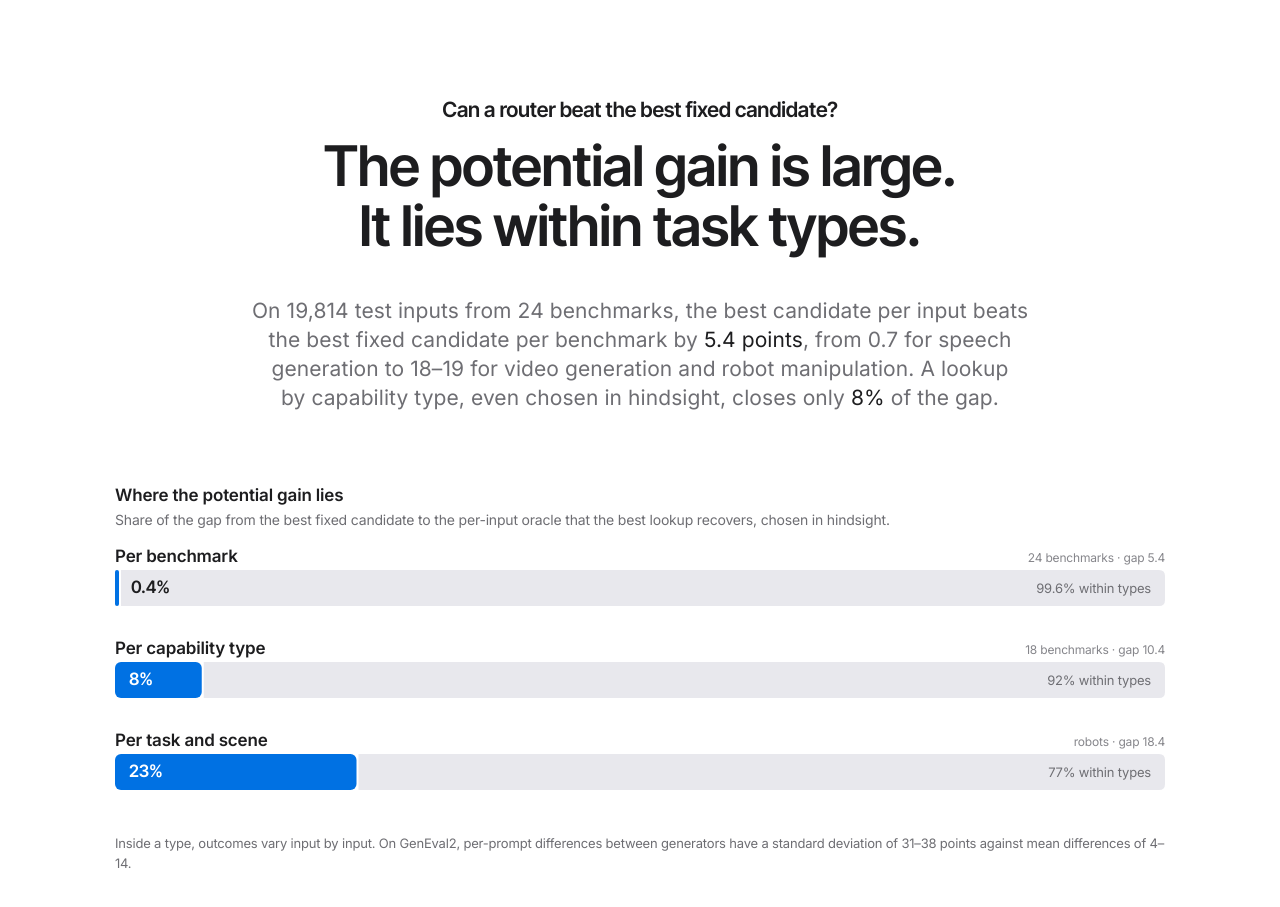
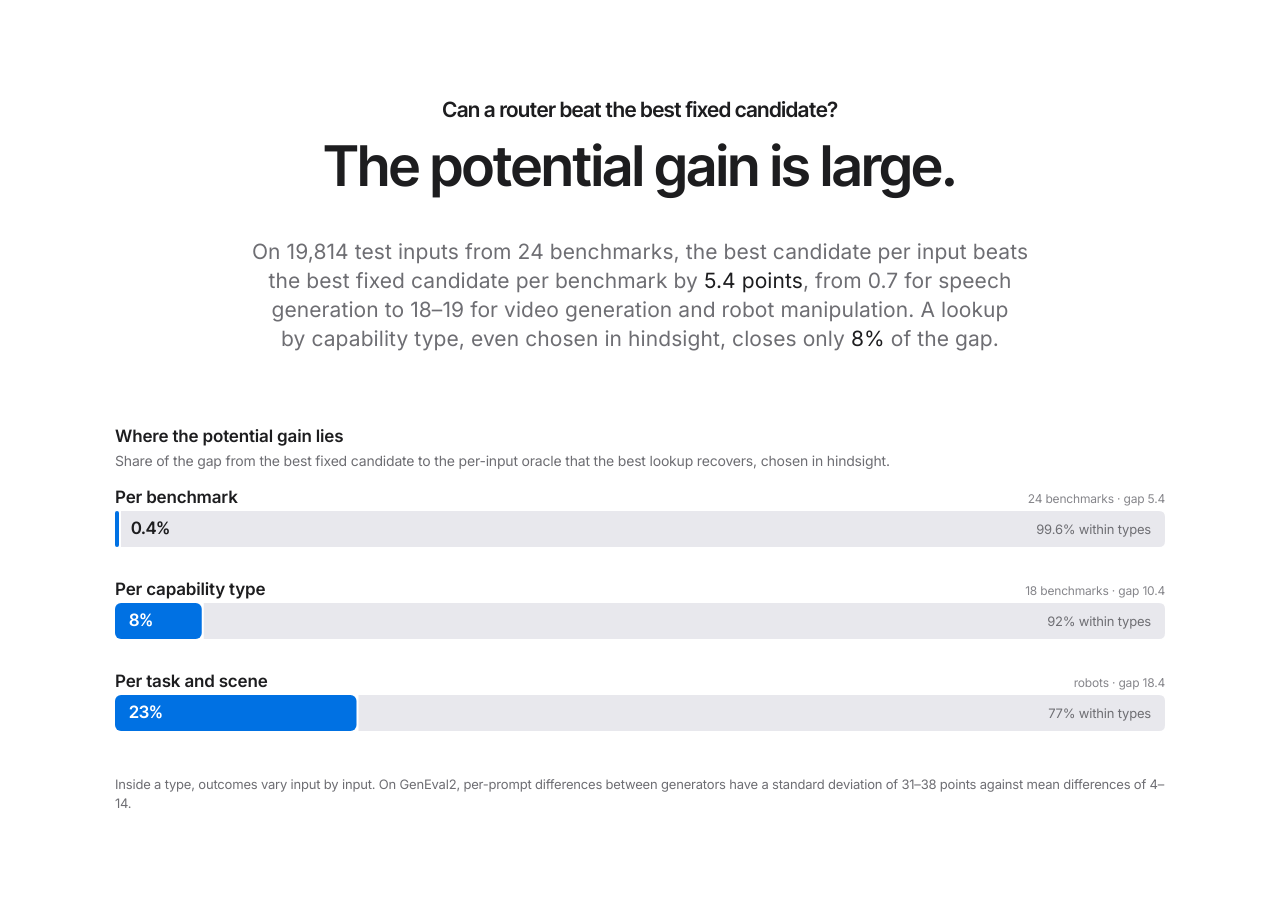
Before and after one commit to mikeeeeeeeeeeeeee/RouteAnything, a React (Vite) app: page / in a window 1280 px wide. Shown: the part 3220-4127 px from the top of the page. Built offline with nearby package versions, Linux system fonts and the light colour scheme.

Commit message:
Gain: drop the headline's second sentence
The heading keeps "The potential gain is large."; a story head with one sentence no longer adds
its line break.

```diff
--- a/src/site/copy.tsx
+++ b/src/site/copy.tsx
@@ -101,7 +101,7 @@ export const COPY = {
 
   gain: {
     eyebrow: 'Can a router beat the best fixed candidate?',
-    h: ['The potential gain is large.', 'It lies within task types.'],
+    h: ['The potential gain is large.'],
     lede: (
       <>
         On {n(HEADROOM_ALL.inputs)} test inputs from {HEADROOM_ALL.benchmarks} benchmarks, the best candidate per input beats the best fixed
--- a/src/site/ui.tsx
+++ b/src/site/ui.tsx
@@ -10,8 +10,14 @@ export function StoryHead({ eyebrow, h, lede }: { eyebrow: string; h: string[];
     <header className="story-head wrap-copy">
       <p className="eyebrow rv">{eyebrow}</p>
       <h2 className="hx rv" style={d(1)}>
-        {h[0]} <br className="br" />
-        {h[1]}
+        {h[0]}
+        {h[1] && (
+          <>
+            {' '}
+            <br className="br" />
+            {h[1]}
+          </>
+        )}
       </h2>
       {lede && (
         <p className="lede rv" style={d(2)}>
```
